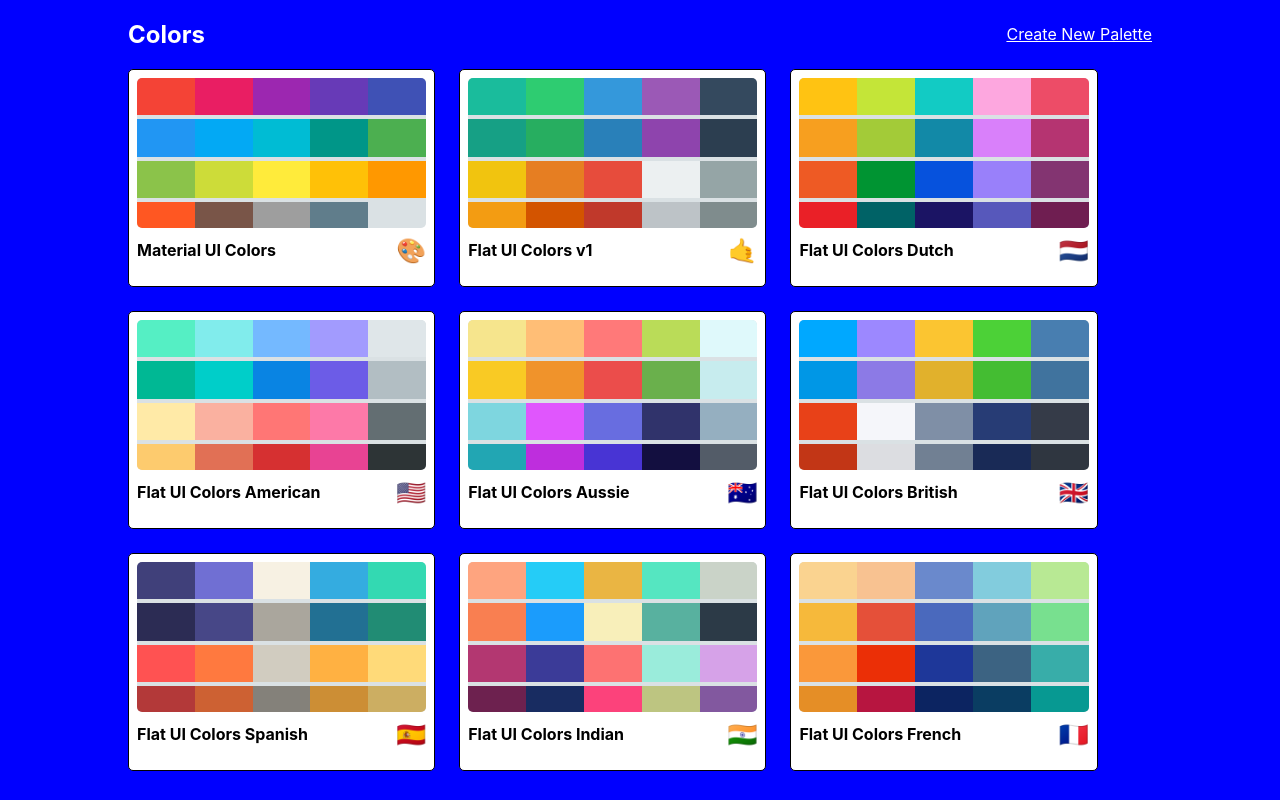
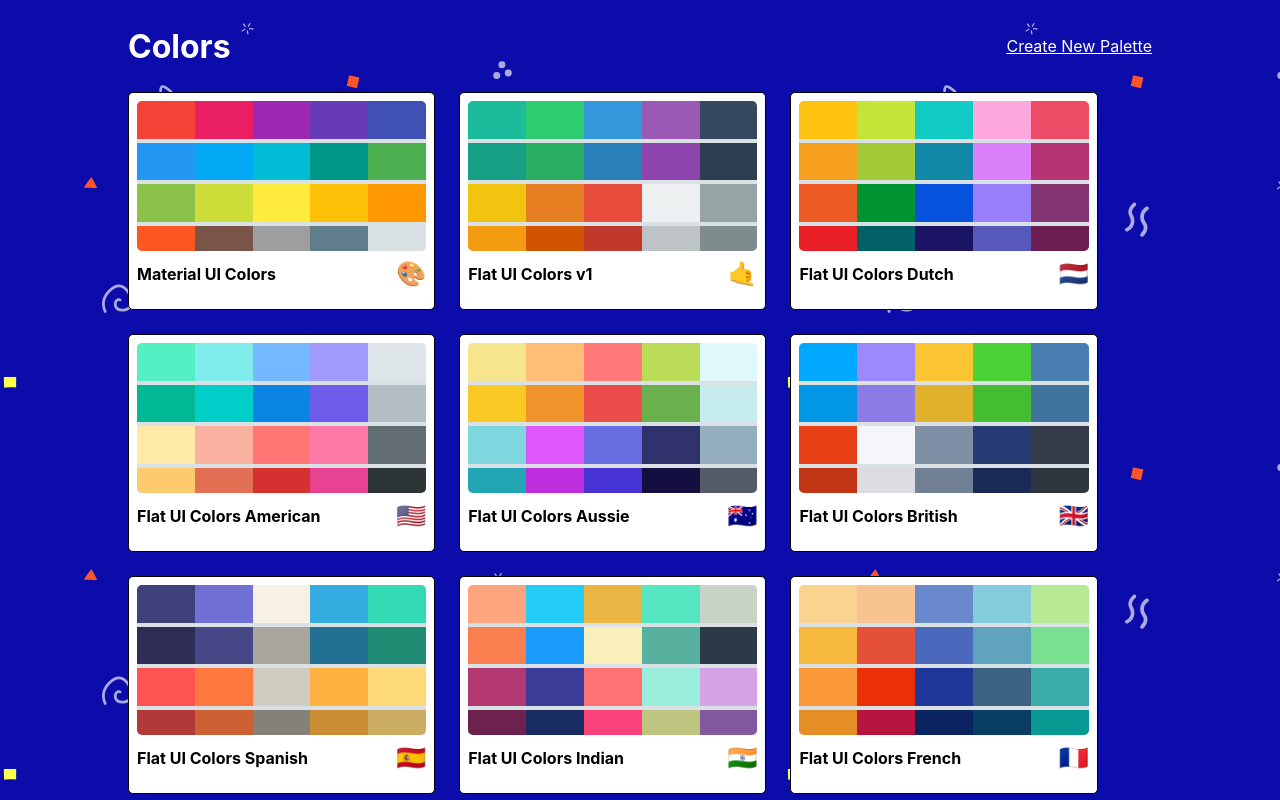
Before and after one commit to chongstephen/React-Color-App, a React (Create React App) app: page / in a window 1280 px wide. Built offline with nearby package versions, Linux system fonts and the light colour scheme; a web font is replaced by a local one.

Commit message:
Added SVG background

```diff
--- a/src/PaletteList.js
+++ b/src/PaletteList.js
@@ -15,7 +15,7 @@
       <div className={classes.root} onClick={this.props.handleClick}>
         <div className={classes.container}>
           <nav className={classes.nav}>
-            <h1>Colors</h1>
+            <h1 className={classes.heading}>Colors</h1>
             <Link to="/palette/new">Create New Palette</Link>
           </nav>
           <div className={classes.palettes}>
--- a/src/styles/PaletteListStyles.js
+++ b/src/styles/PaletteListStyles.js
@@ -1,12 +1,19 @@
 import sizes from './sizes';
+import bg from './bg.svg'
 
 export default {
     root: {
-      backgroundColor: "blue",
       height: "100vh",
       display: "flex",
       alignItems: "flex-start",
       justifyContent: "center",
+       /* background by SVGBackgrounds.com */
+      backgroundColor: "#0b7",
+      backgroundImage: `url(${bg})`,
+      overflow: "scroll",
+    },
+    heading: {
+      fontSize: "2rem"
     },
     container: {
       width: "50%",
@@ -43,7 +50,7 @@
       },
       [sizes.down("xs")]:{
         gridTemplateColumns: "repeat(1, 100%)",
-        gridGap: "1rem",
+        gridGap: "1.4rem",
       },
     },
   };
```
Also changed, not shown: src/styles/bg.svg (added).
